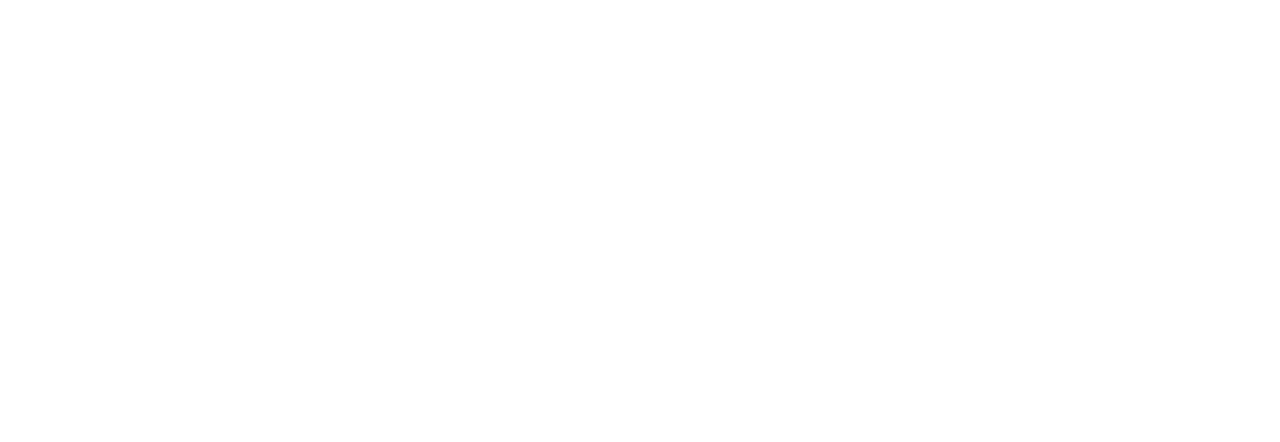
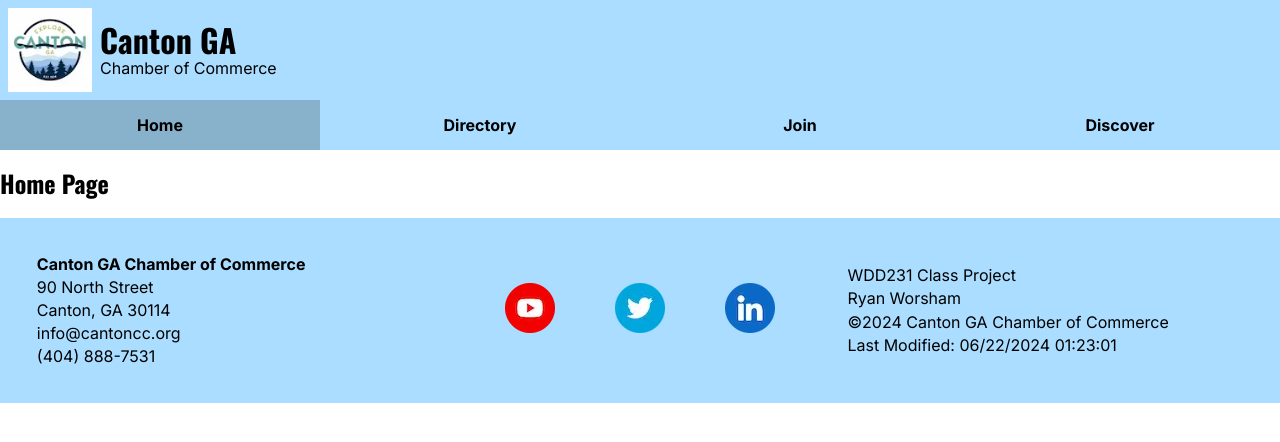
Before and after one commit to eworsham/wdd231, a plain HTML site: page chamber/index.html in a window 1280 px wide. Drawn offline with nearby package versions, Linux system fonts and the light colour scheme.

Commit message:
Finished header and footer

```diff
--- a/chamber/discover.html
+++ b/chamber/discover.html
@@ -0,0 +1,66 @@
+<!DOCTYPE html>
+<html lang="en">
+
+<head>
+    <meta charset="UTF-8">
+    <meta name="viewport" content="width=device-width, initial-scale=1.0">
+    <title>Canton Chamber of Commerce Discover Page</title>
+    <meta name="description" content="Canton Chamber of Commerce Discover Page | WDD 231 | Ryan Worsham">
+    <meta name="author" content="Ryan Worsham">
+    <link rel="stylesheet" href="styles/normalize.css">
+    <link rel="stylesheet" href="styles/chamber.css">
+    <link rel="stylesheet" href="styles/chamber-large.css">
+    <script src="scripts/chamber.js" defer></script>
+    <link rel="icon" href="images/favicon.ico">
+    <meta property="og:title" content="Canton Chamber of Commerce Discover Page">
+    <meta property="og:type" content="website">
+    <meta property="og:image" content="https://eworsham.github.io/wdd231/chamber/images/favicon.ico">
+    <meta property="og:url" content="https://eworsham.github.io/wdd231/chamber/discover.html">
+    <link rel="preconnect" href="https://fonts.googleapis.com">
+    <link rel="preconnect" href="https://fonts.gstatic.com" crossorigin>
+    <link href="https://fonts.googleapis.com/css2?family=Inter:wght@100..900&family=Oswald:wght@200..700&display=swap" rel="stylesheet">
+</head>
+
+<body>
+    <header>
+        <img src="images/logo.webp" alt="Canton Logo" width="100" height="100">
+        <div>
+            <h1>Canton GA</h1>
+            <p>Chamber of Commerce</p>
+        </div>
+        <nav id="animatedMenu">
+            <button id="menu"></button>
+            <ul class="menu-links">
+                <li id="home"><a href="index.html">Home</a></li>
+                <li id="directory"><a href="directory.html">Directory</a></li>
+                <li id="join"><a href="join.html">Join</a></li>
+                <li id="discover" class="active"><a href="discover.html">Discover</a></li>
+            </ul>
+        </nav>
+    </header>
+    <main>
+        <h2>Discover Page</h2>
+    </main>
+    <footer>
+        <div>
+            <p><strong>Canton GA Chamber of Commerce</strong></p>
+            <p>90 North Street</p>
+            <p>Canton, GA 30114</p>
+            <p>info@cantoncc.org</p>
+            <p>(404) 888-7531</p>
+        </div>
+        <div class="socials">
+            <a href="https://www.youtube.com/" target="_blank"><img src="images/youtube.webp" alt="YouTube logo"></a>
+            <a href="https://x.com/" target="_blank"><img src="images/twitter.webp" alt="Twitter logo"></a>
+            <a href="https://www.linkedin.com/" target="_blank"><img src="images/linkedin.webp" alt="LinkedIn logo"></a>
+        </div>
+        <div>
+            <p>WDD231 Class Project</p>
+            <p>Ryan Worsham</p>
+            <p>©<span id="currentYear"></span> Canton GA Chamber of Commerce</p>
+            <p id="lastModified"></p>
+        </div>
+    </footer>
+</body>
+
+</html>
--- a/chamber/index.html
+++ b/chamber/index.html
@@ -0,0 +1,66 @@
+<!DOCTYPE html>
+<html lang="en">
+
+<head>
+    <meta charset="UTF-8">
+    <meta name="viewport" content="width=device-width, initial-scale=1.0">
+    <title>Canton Chamber of Commerce Home Page</title>
+    <meta name="description" content="Canton Chamber of Commerce Home Page | WDD 231 | Ryan Worsham">
+    <meta name="author" content="Ryan Worsham">
+    <link rel="stylesheet" href="styles/normalize.css">
+    <link rel="stylesheet" href="styles/chamber.css">
+    <link rel="stylesheet" href="styles/chamber-large.css">
+    <script src="scripts/chamber.js" defer></script>
+    <link rel="icon" href="images/favicon.ico">
+    <meta property="og:title" content="Canton Chamber of Commerce Home Page">
+    <meta property="og:type" content="website">
+    <meta property="og:image" content="https://eworsham.github.io/wdd231/chamber/images/favicon.ico">
+    <meta property="og:url" content="https://eworsham.github.io/wdd231/chamber/index.html">
+    <link rel="preconnect" href="https://fonts.googleapis.com">
+    <link rel="preconnect" href="https://fonts.gstatic.com" crossorigin>
+    <link href="https://fonts.googleapis.com/css2?family=Inter:wght@100..900&family=Oswald:wght@200..700&display=swap" rel="stylesheet">
+</head>
+
+<body>
+    <header>
+        <img src="images/logo.webp" alt="Canton Logo" width="100" height="100">
+        <div>
+            <h1>Canton GA</h1>
+            <p>Chamber of Commerce</p>
+        </div>
+        <nav id="animatedMenu">
+            <button id="menu"></button>
+            <ul class="menu-links">
+                <li id="home" class="active"><a href="index.html">Home</a></li>
+                <li id="directory"><a href="directory.html">Directory</a></li>
+                <li id="join"><a href="join.html">Join</a></li>
+                <li id="discover"><a href="discover.html">Discover</a></li>
+            </ul>
+        </nav>
+    </header>
+    <main>
+        <h2>Home Page</h2>
+    </main>
+    <footer>
+        <div>
+            <p><strong>Canton GA Chamber of Commerce</strong></p>
+            <p>90 North Street</p>
+            <p>Canton, GA 30114</p>
+            <p>info@cantoncc.org</p>
+            <p>(404) 888-7531</p>
+        </div>
+        <div class="socials">
+            <a href="https://www.youtube.com/" target="_blank"><img src="images/youtube.webp" alt="YouTube logo"></a>
+            <a href="https://x.com/" target="_blank"><img src="images/twitter.webp" alt="Twitter logo"></a>
+            <a href="https://www.linkedin.com/" target="_blank"><img src="images/linkedin.webp" alt="LinkedIn logo"></a>
+        </div>
+        <div>
+            <p>WDD231 Class Project</p>
+            <p>Ryan Worsham</p>
+            <p>©<span id="currentYear"></span> Canton GA Chamber of Commerce</p>
+            <p id="lastModified"></p>
+        </div>
+    </footer>
+</body>
+
+</html>
--- a/chamber/styles/chamber-large.css
+++ b/chamber/styles/chamber-large.css
@@ -1,5 +1,6 @@
 /* CSS styles for larger screens */
 @media (min-width: 38rem) {
+    /* Header */
     #menu {
         display: none;
     }
@@ -16,4 +17,15 @@
         flex: 1 1 100%;
         text-align: center;
     }
+
+    /* Footer */
+    footer {
+        display: grid;
+        grid-template-columns: 1fr 1fr 1fr;
+        padding: 2rem;
+    }
+
+    footer div {
+        margin: auto 0;
+    }
 }
--- a/chamber/styles/chamber.css
+++ b/chamber/styles/chamber.css
@@ -91,6 +91,8 @@ nav.open {
     right: 0;
     height: 100px;
     width: 100px;
+    padding: .5rem;
+    color: var(--secondary-color);
 }
 
 #menu::before {
@@ -127,7 +129,24 @@ nav.open {
 *
 ****************************************************/
 
+footer {
+    background-color: var(--primary-color);
+    padding: .5rem;
+}
 
+footer p {
+    margin: .3rem;
+}
+
+.socials {
+    display: flex;
+    justify-content: space-evenly;
+    padding: .5rem;
+}
+
+.socials a {
+    color: var(--secondary-color);
+}
 
 /****************************************************
 *
```
Also changed, not shown: chamber/directory.html (+1 -1 lines), chamber/join.html (+66 -0 lines).
